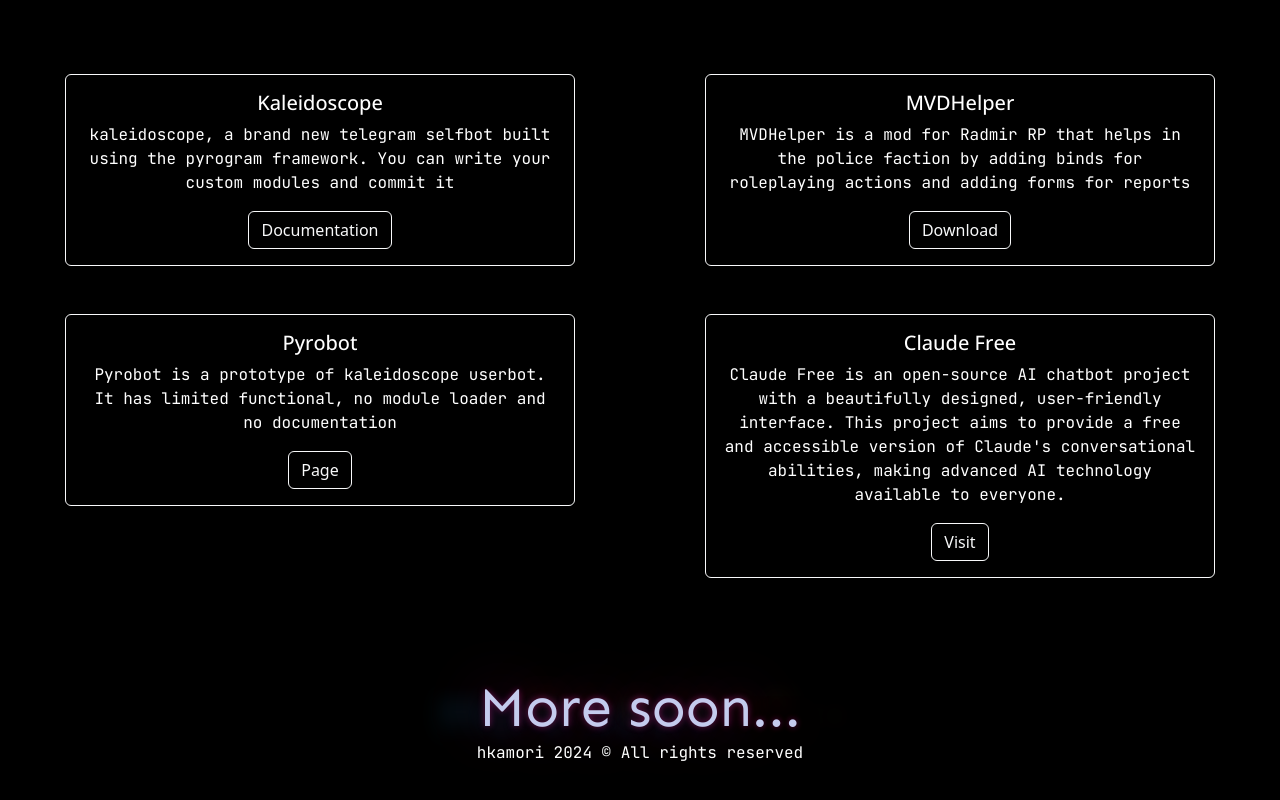
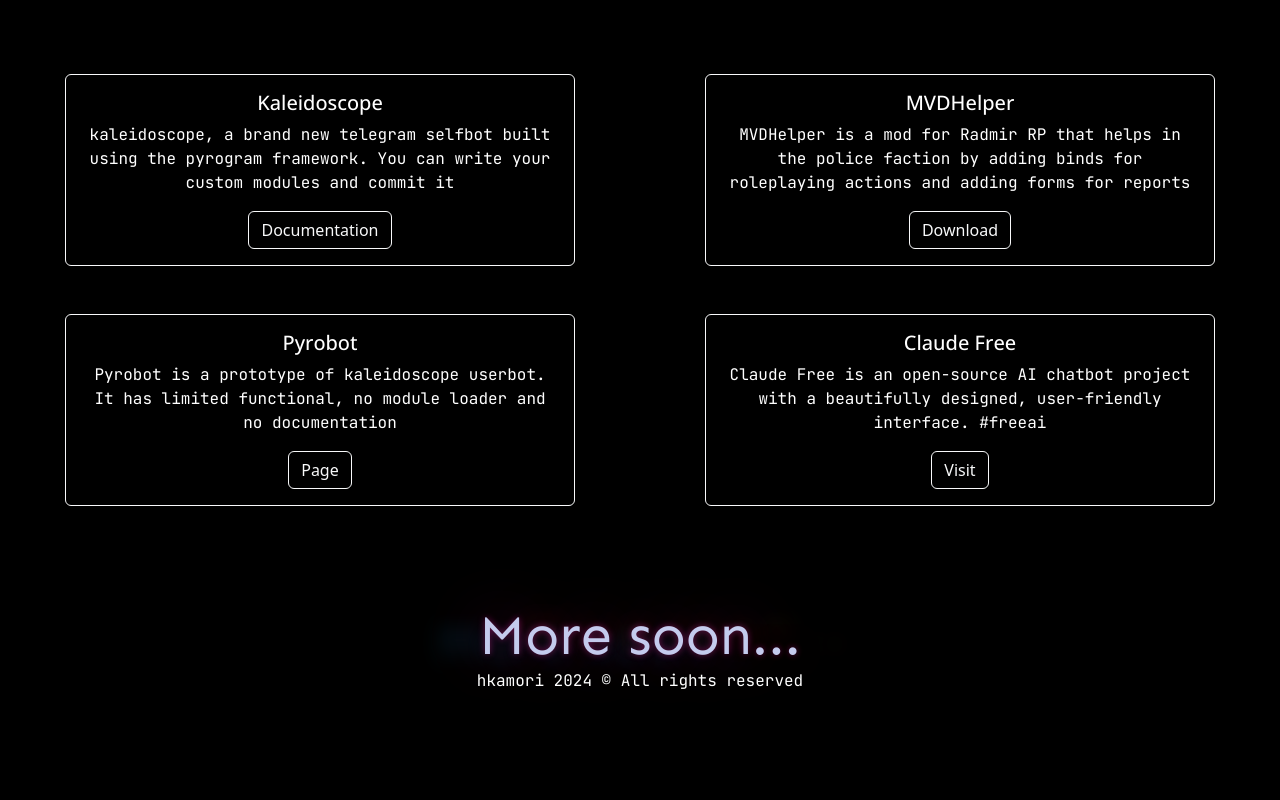
Before and after one commit to 0xhkamori/0xhkamori.github.io, a plain HTML site: page index.html in a window 1280 px wide. Shown: the part 774-1574 px from the top of the page. Drawn offline with nearby package versions, Linux system fonts and the light colour scheme.

Commit message:
Update index.html
fix

```diff
--- a/index.html
+++ b/index.html
@@ -80,7 +80,7 @@
                     <div class="card border border-light card-hover">
                         <div class="card-body">
                             <h5 class="card-title">Claude Free</h5>
-                            <p class="card-text">Claude Free is an open-source AI chatbot project with a beautifully designed, user-friendly interface. This project aims to provide a free and accessible version of Claude's conversational abilities, making advanced AI technology available to everyone.</p>
+                            <p class="card-text">Claude Free is an open-source AI chatbot project with a beautifully designed, user-friendly interface. #freeai</p>
                             <a href="https://0xhkamori.github.io/claude/" class="btn btn-outline-light">Visit</a>
                         </div>
                     </div>
```
